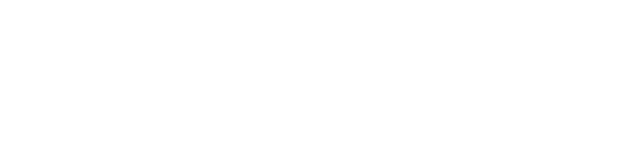
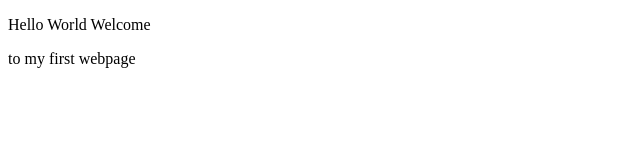
Before and after one commit to tevislin/my-first-web-page, a plain HTML site: page my-first-website.html in a window 1280 px wide. Shown: the whole page, without its empty margins (0-640 px from the left). Drawn offline with Linux system fonts and the light colour scheme.

Commit message:
Added paragraphs

```diff
--- a/my-first-website.html
+++ b/my-first-website.html
@@ -1,6 +1,10 @@
+<!DOCTYPE html>
 <html>
   <head>
     <title>My first web page</title>
   </head>
-  <body></body>
+  <body>
+    <p>Hello World Welcome</p>
+    <p>to my first webpage</p>
+  </body>
 </html>
```
